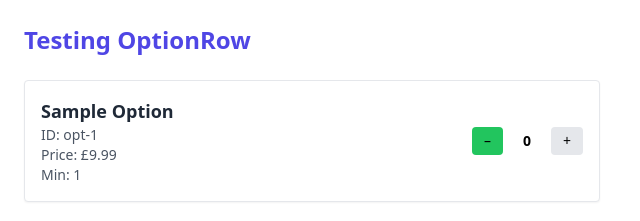
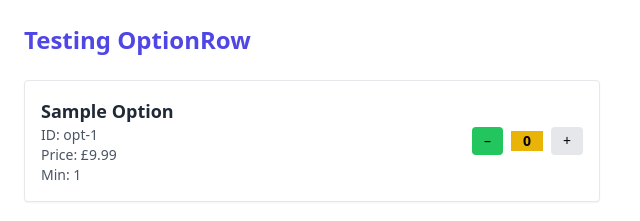
Before and after one commit to ellroberts/bi-directional-v1-clean, a React (Vite) app: page / in a window 1280 px wide. Shown: the top 221 px of the page, without its empty margins (0-640 px from the left). Built offline with nearby package versions, Linux system fonts and the light colour scheme.

Commit message:
test yellow

```diff
--- a/src/components/OptionRow.jsx
+++ b/src/components/OptionRow.jsx
@@ -40,7 +40,7 @@ export default function OptionRow({ groupId, option }) {
         >
           –
         </button>
-        <span className="px-3 text-sm font-semibold">{qty}</span>
+        <span className="bg-yellow-500 px-3 text-sm font-semibold">{qty}</span>
         <button
           onClick={() => handleUpdate(qty + 1)}
           className="px-3 py-1 text-sm font-medium bg-gray-200 rounded hover:bg-gray-300"
```
